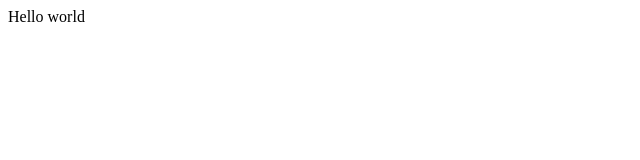
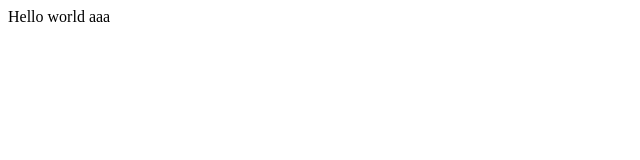
Before and after one commit to jie-vec/web, a plain HTML site: page index.html in a window 1280 px wide. Shown: the full height of the page, 0-640 px from the left. Drawn offline with Linux system fonts and the light colour scheme.

Commit message:
Update index.html

```diff
--- a/index.html
+++ b/index.html
@@ -6,6 +6,6 @@
     <title>简单网页</title>
 </head>
 <body>
-    Hello world
+    Hello world aaa
 </body>
 </html>
```
